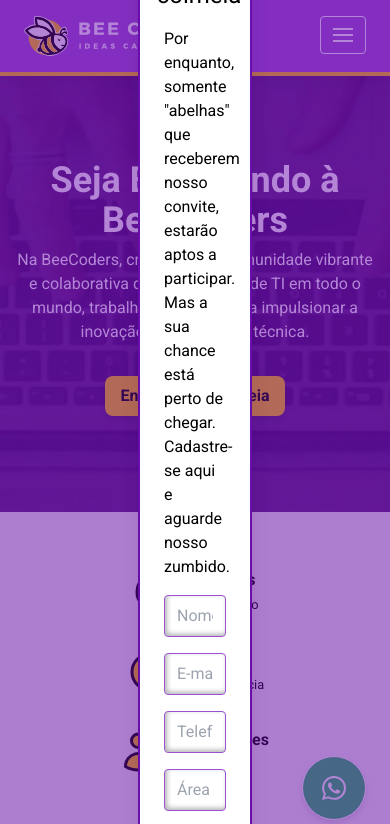
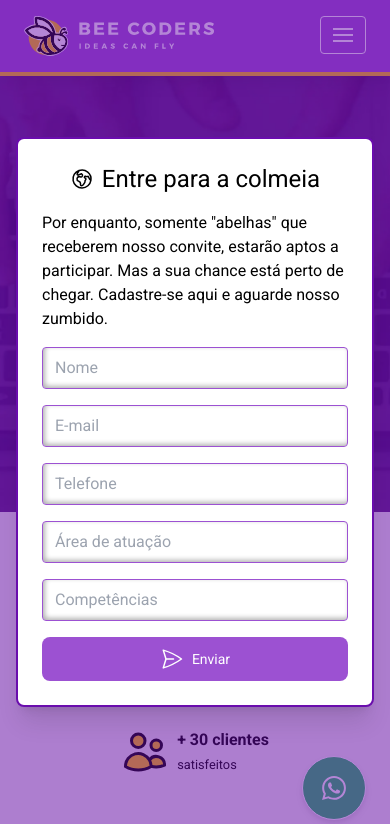
Before and after one commit to beecodersclub/website, a website: page docs/index.html in a window 390 px wide. Both pictures are taken after a click on the button "Entre para a Colmeia". Shown: the top 824 px of the page. Drawn offline with nearby package versions, Linux system fonts and the light colour scheme.

Commit message:
style(docs): adjust modal width to be responsive on different screen sizes style(docs): adjust column width to be responsive on different screen sizes style(docs): adjust margin on element to improve layout consistency

```diff
--- a/docs/index.html
+++ b/docs/index.html
@@ -109,10 +109,10 @@
   <div x-show="open" @click="open = false" x-transition:enter="transition ease-out duration-300"
     x-transition:leave="transition ease-in duration-300" x-transition:enter-start="opacity-0"
     x-transition:enter-end="opacity-100" x-transition:leave-start="opacity-100" x-transition:leave-end="opacity-0"
-    class="fixed inset-0 flex items-center justify-center z-50 p-6 bg-secondary bg-opacity-50">
+    class="fixed inset-0 flex items-center justify-center z-50 bg-secondary bg-opacity-50">
 
     <!-- Modal -->
-    <div x-show="open" @click.prevent.stop class="bg-white rounded-lg shadow-xl p-6 w-1/3 mx-auto border-2 border-secondary"
+    <div x-show="open" @click.prevent.stop class="bg-white rounded-lg shadow-xl mx-4 p-6 md:w-1/2 lg:w-1/3 border-2 border-secondary"
       x-transition:enter="transition ease-out duration-300" x-transition:leave="transition ease-in duration-300"
       x-transition:enter-start="translate-y-full" x-transition:enter-end="translate-y-0"
       x-transition:leave-start="translate-y-0" x-transition:leave-end="translate-y-full">
```
Also changed, not shown: docs/output.css.
